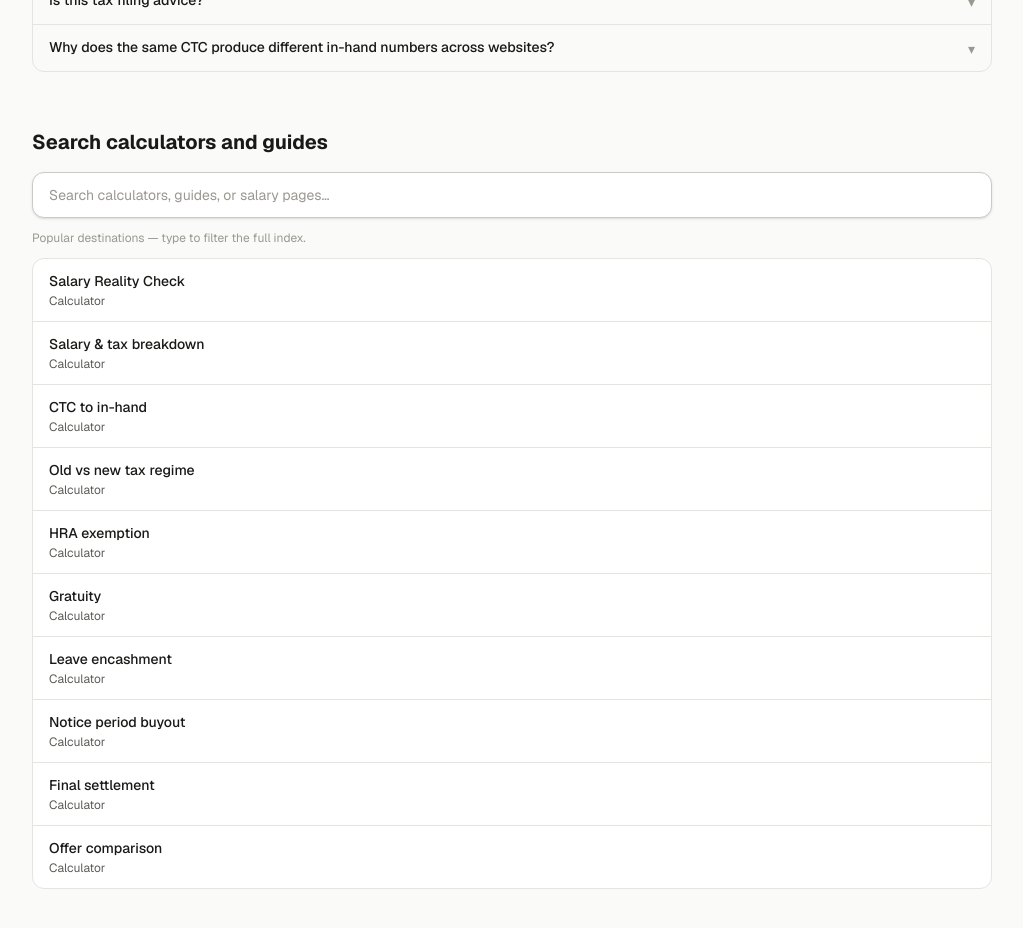
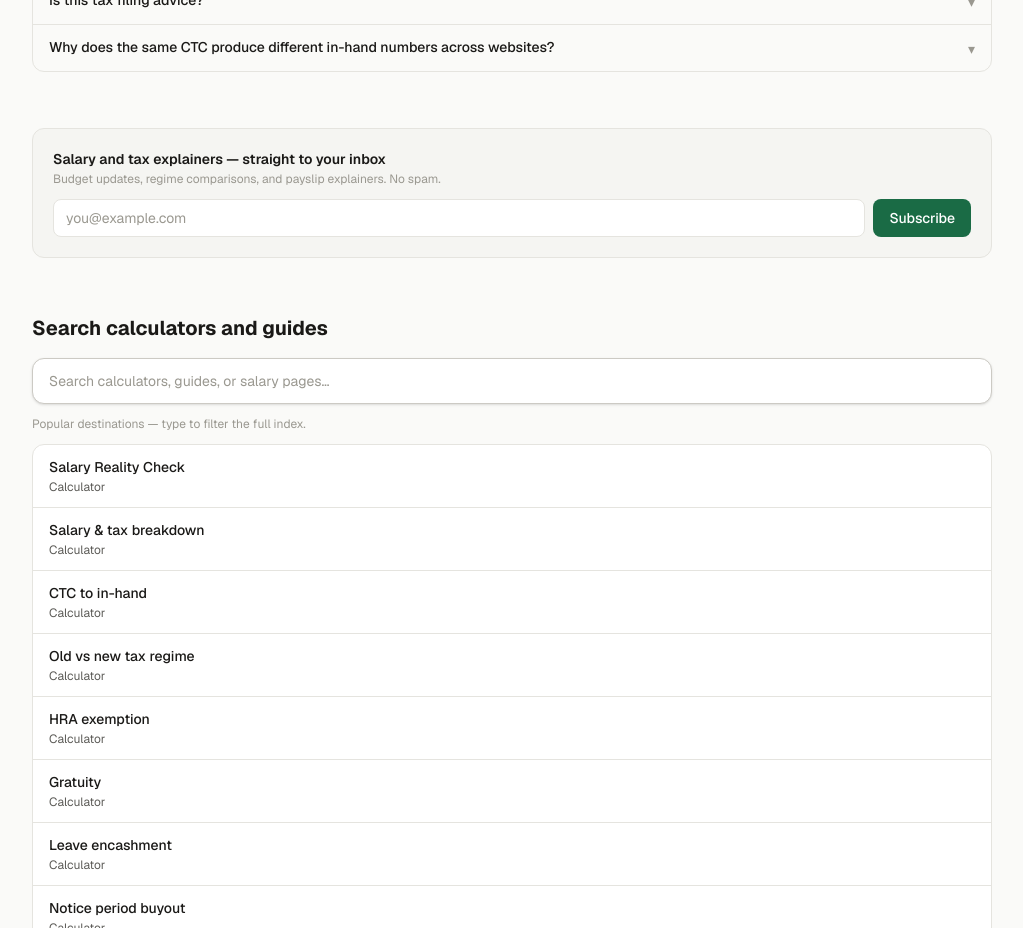
Before and after one commit to jadhavaniket008/salary-exit-india, a Next.js app: page / in a window 1280 px wide. Shown: the part 2640-3568 px from the top of the page, without its empty margins (128-1151 px from the left). Built offline with nearby package versions, Linux system fonts and the light colour scheme; no server answers.

Commit message:
feat: render the email capture widget on the homepage
EmailCapture and its Brevo-backed /api/subscribe route were fully
built but never rendered anywhere on the site, so nobody could
actually subscribe. Added to the homepage after the FAQ section.

```diff
--- a/app/page.tsx
+++ b/app/page.tsx
@@ -16,6 +16,7 @@ import { lpaLandingPath } from "@/lib/routes/landing-routes";
 import { SiteSearchClient } from "@/components/home/SiteSearchClient";
 import { AnimateIn } from "@/components/ui/AnimateIn";
 import { FeaturedCalcVideoPreview } from "@/components/home/FeaturedCalcVideoPreview";
+import { EmailCapture } from "@/components/monetization/EmailCapture";
 
 export const metadata: Metadata = buildPageMetadata(
   {
@@ -295,6 +296,14 @@ export default function Home() {
           {/* ── FAQ ─────────────────────────────────────────────────── */}
           <FaqSection items={HOME_FAQ} />
 
+          {/* ── Email capture ───────────────────────────────────────── */}
+          <section aria-labelledby="email-capture-heading" className="rounded-xl border border-border bg-surface-subtle p-5">
+            <h2 id="email-capture-heading" className="sr-only">
+              Subscribe for salary and tax updates
+            </h2>
+            <EmailCapture />
+          </section>
+
           {/* ── Site search ─────────────────────────────────────────── */}
           <section aria-labelledby="site-search-heading">
             <h2 id="site-search-heading" className="mb-4 text-xl font-bold text-foreground">
```
